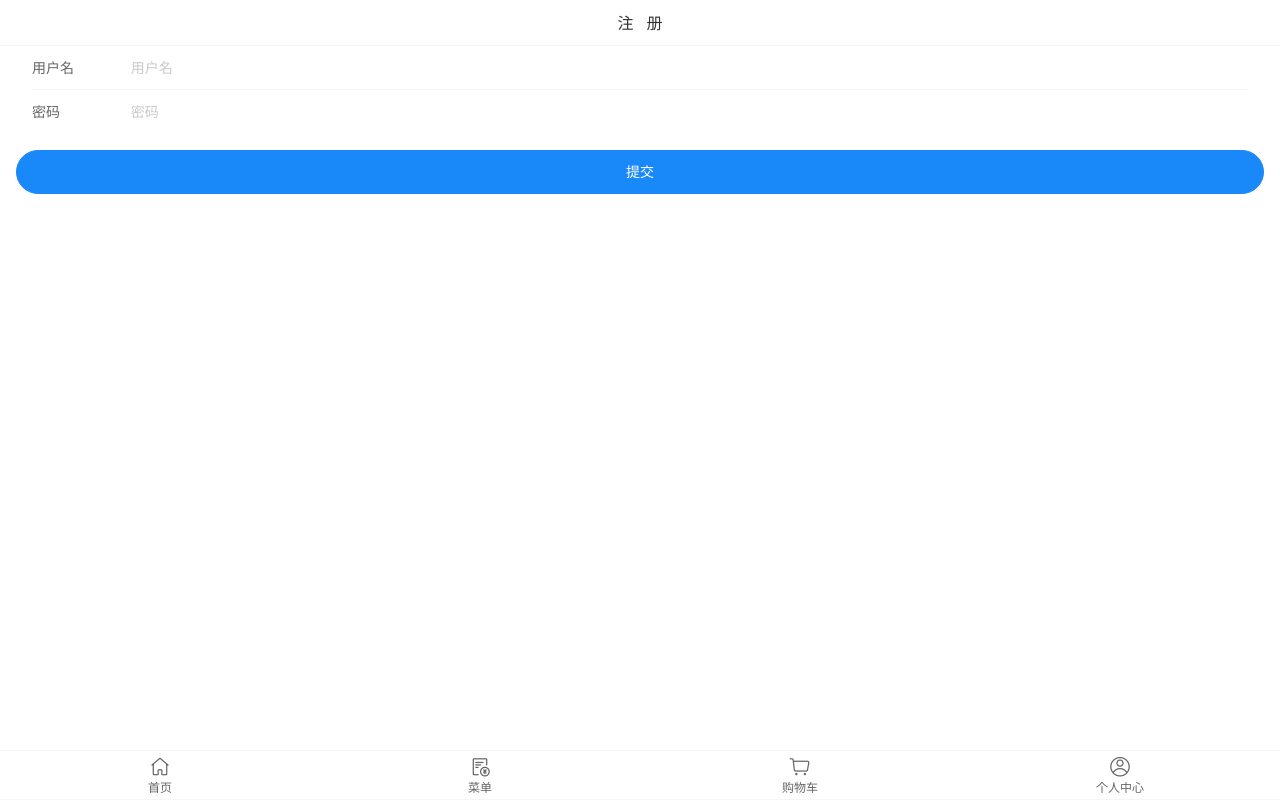
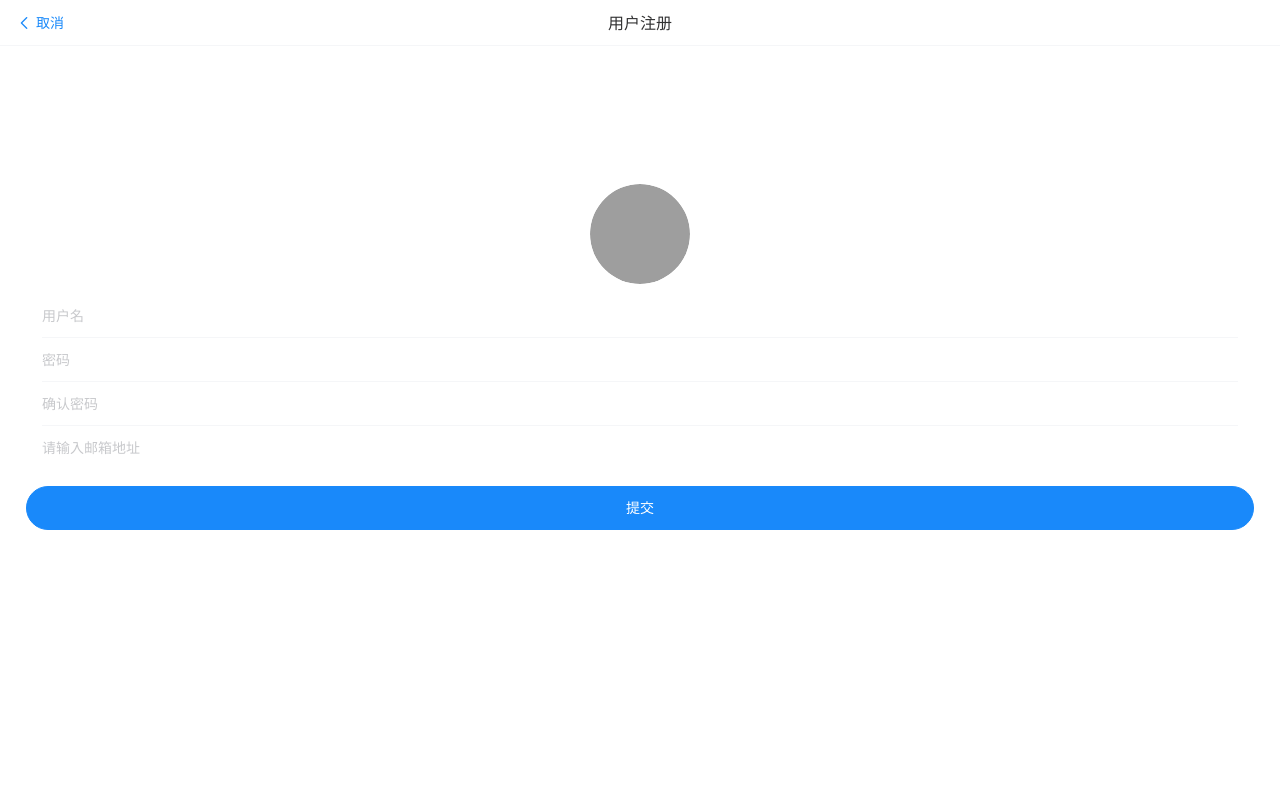
Before and after one commit to Maxwelllong/ebookshop, a Vue app: page /reg in a window 1280 px wide. Built offline with nearby package versions, Linux system fonts and the light colour scheme; grey boxes are pictures that could not be loaded.

Commit message:
底部导航菜单部分页面隐藏

```diff
--- a/src/App.vue
+++ b/src/App.vue
@@ -2,8 +2,7 @@
 <template>
   <div id='App'>
     <router-view />
-    <tab-bar></tab-bar>
-
+    <tab-bar v-if='$route.meta.isShow'></tab-bar>
   </div>
 </template>
 <script>
--- /dev/null
+++ b/src/api/user.js
@@ -0,0 +1,3 @@
+import {
+  request
+} from './request'
--- a/src/components/goodsList.vue
+++ b/src/components/goodsList.vue
@@ -1,82 +1,78 @@
 <template>
-  <!-- 商品列表 -->
-  <div class="goods">
-    <div class='itemStyle'
-         v-for="item in currentType"
-         :key="item.index">
-      <div class="goods-item"
-           @click="itemClick(item.id)">
-        <img :src="item.cover_url"
-             alt="" />
-        <div class="goods-info">
-          <p>{{ item.title }}</p>
-          <span class="price"><small>￥</small>{{ item.price }}</span>
-          <span class="collect"><i class="iconfont icon-shoucang1"></i>
-            {{ item.collects_count }}</span>
-        </div>
+  <div class='goods'>
+    <div v-for="item in currentType"
+         :key="item.id"
+         @click="itemClick(item.id)"
+         class='goodsItem'>
+      <img :src="item.cover_url"
+           alt="">
+      <div class='footer'>
+        <span><small>￥</small>{{item.price}}</span>
+        <span>
+          <van-icon name="star-o"
+                    @click='changeStyle' />{{item.collects_count}}
+        </span>
       </div>
     </div>
   </div>
 </template>
+
 <script>
-import { useRouter } from 'vue-router' // 1-2 引入路由器
+import { reactive, toRefs } from 'vue'
+import { onBeforeRouteUpdate, useRouter } from 'vue-router'
+
 export default {
-  name: 'GoodsList',
+  name: '',
   props: ['currentType'],
+  // 参数发生变化更新视图
+
   setup () {
-    const router = useRouter() // 1-3 声明路由器
+    // '1-开始创建组件-setup'
+    const data = reactive({})
+    const router = useRouter()
+    onBeforeRouteUpdate((to, from, next) => {
+      itemClick()
+    })
+    const itemClick = (id) => {
+      router.push({ path: '/detail', query: { id } })
+    }
+    const changeStyle = function() {
+      const iconStyle = document.querySelector('.footer')
+      console.log(iconStyle)
+    }
     return {
-      itemClick: (id) => {
-        router.push({ path: '/Detail', query: { id } })
-      }
-    }
-  },
-
-  components: {}
-}
-</script>
-
-<style lang="less" scoped>
-.goods {
-  display: flex;
-  flex-wrap: wrap; // 自动换行
-  justify-content: space-around; // 环绕
-  padding: 0px;
-  width: 100%;
-  .goods-item {
-    width: 40%;
-    padding-bottom: 40px;
-    position: relative; // 内层，相对外层定位
-    img {
-      width: 100%;
-      border-radius: 5px;
-    }
-
-    .goods-info {
-      font-size: 12px;
-      position: absolute;
-      bottom: 5px;
-      left: 0; // 左右为 0 内容就会居中
-      right: 0; // 左右为 0 内容就会居中
-      overflow: hidden; // 超出范围隐藏
-      text-align: center;
-
-      p {
-        overflow: hidden; // 标题超出范围隐藏
-        text-overflow: ellipsis; // 文本超出范围显示 ...
-        white-space: nowrap; // 文本不进行换行
-        margin-bottom: 3px;
-      }
-
-      .price {
-        color: red;
-        margin-right: 20px;
-      }
-
-      .collect {
-        position: relative;
-      }
+      ...toRefs(data),
+      changeStyle,
+      itemClick
     }
   }
 }
+
+</script>
+<style scoped lang='less'>
+.goods {
+  display: flex;
+  flex-wrap: wrap;
+  justify-content: space-around;
+  background: var(--color-white-background);
+}
+.goodsItem {
+  width: 45%;
+  display: flex;
+  flex-direction: column;
+  align-items: center;
+  justify-content: center;
+  height: 100%;
+  img {
+    width: 100%;
+  }
+  .footer {
+    width: 100%;
+    display: flex;
+    justify-content: space-around;
+  }
+  .van-icon {
+    margin-right: 5px;
+  }
+}
 </style>
--- a/src/main.js
+++ b/src/main.js
@@ -28,10 +28,11 @@ import {
   Sidebar,
   SidebarItem,
   Card,
-  Image as VanImage
+  Image as VanImage,
+  Tag
 } from 'vant'
 
 createApp(App).use(store).use(router)
   .use(Button).use(Icon).use(Collapse).use(CollapseItem).use(Lazyload).use(Swipe).use(Tab).use(Tabs).use(SwipeItem).use(Search).use(Area).use(NavBar).use(Field).use(CellGroup).use(Form).use(Tabbar).use(TabbarItem)
-  .use(ConfigProvider).use(Sidebar).use(SidebarItem).use(Card).use(VanImage)
+  .use(ConfigProvider).use(Tag).use(Sidebar).use(SidebarItem).use(Card).use(VanImage)
   .mount('#app')
--- a/src/router/index.js
+++ b/src/router/index.js
@@ -17,37 +17,61 @@ const routes = [{
   }, {
     path: '/index',
     name: 'Home',
-    component: Home
+    component: Home,
+    meta: {
+      isShow: true // 需要显示 底部导航
+    }
   },
   {
     path: '/menu',
     name: 'Menu',
-    component: menuItem
+    component: menuItem,
+    meta: {
+      isShow: true
+    }
   }, {
     path: '/cart',
     name: 'shopCart',
-    component: shopCart
+    component: shopCart,
+    meat: {
+      isShow: true
+    }
   }, {
     path: '/user',
     name: 'userInfo',
-    component: userInfo
+    component: userInfo,
+    meta: {
+      isShow: true
+    }
   },
   {
     path: '/reg',
     name: 'register',
-    component: Register
+    component: Register,
+    meta: {
+      isShow: false
+    }
   }, {
     path: '/search',
     name: 'search',
-    component: Search
+    component: Search,
+    meta: {
+      isShow: false
+    }
   }, {
     path: '/address',
     name: 'Address',
-    component: Address
+    component: Address,
+    meta: {
+      isShow: false
+    }
   }, {
     path: '/detail',
     name: 'goodsDetail',
-    component: Detail
+    component: Detail,
+    meta: {
+      isShow: false
+    }
   }
 
 ]
--- a/src/views/user/register.vue
+++ b/src/views/user/register.vue
@@ -1,20 +1,42 @@
-<!--regiser-->
 <template>
   <div>
-    <van-nav-bar title="注 &nbsp; 册" />
-    <van-form @submit="onSubmit">
+    <van-nav-bar title="用户注册"
+                 left-text="取消"
+                 left-arrow
+                 @click-left="onClickLeft" />
+    <div class="body">
+      <van-form @failed="onFailed">
+        <van-image width="100"
+                   class='headLogo'
+                   round
+                   height="100"
+                   src="https://img01.yzcdn.cn/vant/cat.jpeg" />
         <van-cell-group inset>
-        <van-field v-model="userInfo.username"
-                   name="用户名"
-                   label="用户名"
+          <!-- 通过 pattern 进行正则校验 -->
+          <van-field v-model="userInfo.userName"
+                     validate-first
+                     submit-on-enter
+                     show-error-message
+                     show-error
+                     width='200px'
+                     name="pattern"
                      placeholder="用户名"
-                   :rules="[{ required: true, message: '请填写用户名' }]" />
+                     :rules="[{ pattern, message: '请输入正确内容' }]" />
+          <!-- 通过 validator 进行密码校验 -->
           <van-field v-model="userInfo.passWord"
-                   type="password"
-                   name="密码"
-                   label="密码"
+                     name="validator"
                      placeholder="密码"
-                   :rules="[{ required: true, message: '请填写密码' }]" />
+                     :rules="[{ validator:vilidatorPwd, message: '请输入正确内容' }]" />
+          <!-- 通过 validator 返回错误提示 -->
+          <van-field v-model="userInfo.checkPwd"
+                     name="checkPwd"
+                     placeholder="确认密码"
+                     :rules="[{ validator: validatorCheckPwd }]" />
+          <!-- 通过 validator 进行异步函数校验 -->
+          <van-field v-model="userInfo.email"
+                     name="Email"
+                     placeholder="请输入邮箱地址"
+                     :rules="[{ validator: validatorEmail, message: '请输入邮箱地址' }]" />
         </van-cell-group>
         <div style="margin: 16px;">
           <van-button round
@@ -26,24 +48,49 @@
         </div>
       </van-form>
     </div>
+  </div>
 </template>
+
 <script>
-import { reactive } from 'vue'
+import { reactive, onBeforeMount, onMounted } from 'vue'
+import { useRouter } from 'vue-router'
 export default {
   name: 'register',
   setup () {
-    // eslint-disable-next-line no-undef
+    // '1-开始创建组件-setup'
     const userInfo = reactive({
       userName: '',
-      passWord: '',
-      checkPWD: '',
+      password: '',
+      checkPwd: '',
       email: ''
     })
+    const router = useRouter()
+    const onClickLeft = () => {
+      router.go(-1)
+    }
+    onBeforeMount(() => {
+      // '2.组件挂载页面之前执行----onBeforeMount'
+    })
+    onMounted(() => {
+      // '3.-组件挂载到页面之后执行-------onMounted'
+    })
     return {
-      userInfo
+      userInfo, onClickLeft
     }
   }
 }
+
 </script>
-<style scoped>
+<style scoped lang='less'>
+/deep/.van-form {
+  margin-top: 10%;
+  display: flex;
+  padding: 10px;
+  flex-direction: column;
+  .headLogo {
+    margin-bottom: 10px;
+    left: 50%;
+    transform: translateX(-50%);
+  }
+}
 </style>
```
Lines whose indentation alone changed are shown as unchanged.
